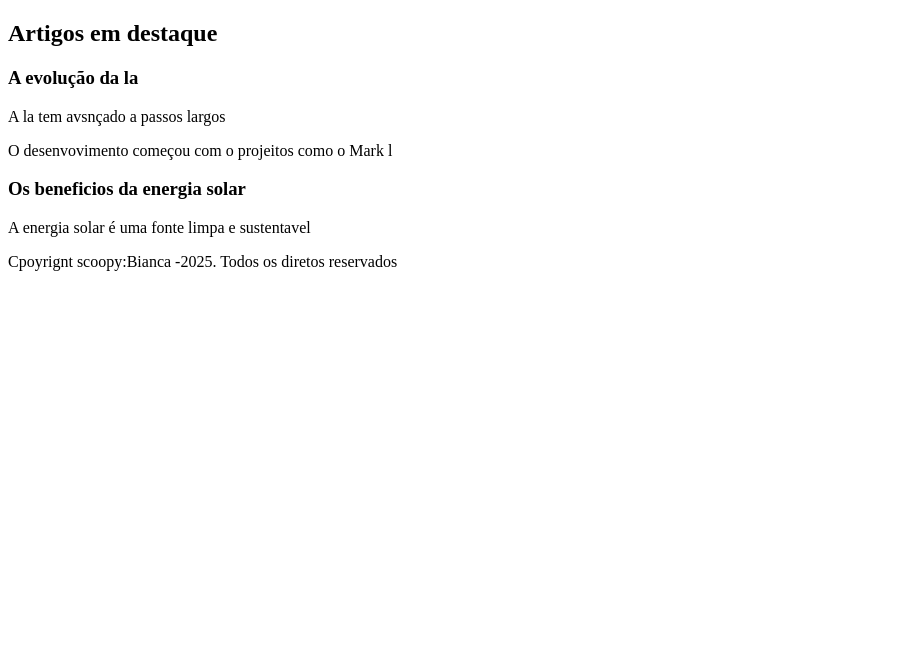
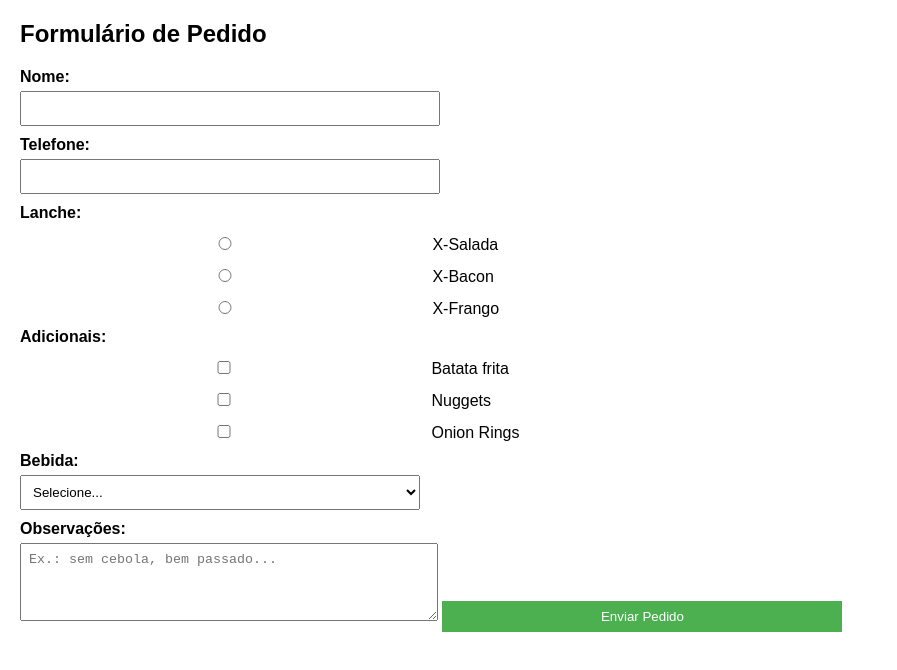
Before and after one commit to Bianca499/html, a plain HTML site: page index.html in a window 1280 px wide. Shown: the whole page, without its empty margins (0-897 px from the left). Drawn offline with Linux system fonts and the light colour scheme.

Commit message:
pedido do lanche

```diff
--- a/index.html
+++ b/index.html
@@ -3,38 +3,94 @@
 <head>
     <meta charset="UTF-8">
     <meta name="viewport" content="width=device-width, initial-scale=1.0">
-    <title>Document</title>
+    <title>Urban Burger</title>
 </head>
 <body>
+<!DOCTYPE html>
+<html lang="pt-BR">
+<head>
+  <meta charset="UTF-8">
+  <title>Pedido - Lanchonete</title>
+  <style>
+    body {
+      font-family: Arial, sans-serif;
+      margin: 20px;
+    }
+    label {
+      display: block;
+      margin-top: 10px;
+      font-weight: bold;
+    }
+    input, select, textarea, button {
+      margin-top: 5px;
+      padding: 8px;
+      width: 100%;
+      max-width: 400px;
+    }
+    .checkbox-group, .radio-group {
+      margin-top: 5px;
+    }
+    .checkbox-group label, .radio-group label {
+      font-weight: normal;
+      display: block;
+    }
+    button {
+      margin-top: 20px;
+      background-color: #4CAF50;
+      color: white;
+      border: none;
+      cursor: pointer;
+    }
+    button:hover {
+      background-color: #45a049;
+    }
+  </style>
+</head>
+<body>
+  <h2>Formulário de Pedido</h2>
+  <form>
+    <!-- Dados do cliente -->
+    <label for="nome">Nome:</label>
+    <input type="text" id="nome" name="nome" required>
+
+    <label for="telefone">Telefone:</label>
+    <input type="tel" id="telefone" name="telefone" required>
+
+    <!-- Escolha do lanche -->
+    <label>Lanche:</label>
+    <div class="radio-group">
+      <label><input type="radio" name="lanche" value="X-Salada" required> X-Salada</label>
+      <label><input type="radio" name="lanche" value="X-Bacon"> X-Bacon</label>
+      <label><input type="radio" name="lanche" value="X-Frango"> X-Frango</label>
+    </div>
+
+    <!-- Adicionais -->
+    <label>Adicionais:</label>
+    <div class="checkbox-group">
+      <label><input type="checkbox" name="adicional" value="Batata frita"> Batata frita</label>
+      <label><input type="checkbox" name="adicional" value="Nuggets"> Nuggets</label>
+      <label><input type="checkbox" name="adicional" value="Onion Rings"> Onion Rings</label>
+    </div>
+
+    <!-- Bebida -->
+    <label for="bebida">Bebida:</label>
+    <select id="bebida" name="bebida" required>
+      <option value="">Selecione...</option>
+      <option value="Refrigerante">Refrigerante</option>
+      <option value="Suco">Suco</option>
+      <option value="Água">Água</option>
+      <option value="Milkshake">Milkshake</option>
+    </select>
+
+    <!-- Observações -->
+    <label for="obs">Observações:</label>
+    <textarea id="obs" name="obs" rows="4" placeholder="Ex.: sem cebola, bem passado..."></textarea>
+
+    <!-- Botão -->
+    <button type="submit">Enviar Pedido</button>
+  </form>
+</body>
+</html>
 
 </body>
-</html src="https//placechold.co/100x100/png"
-alt = *Logo do site*>
-<hl>
-       <main>
-        <section>
-            <h2>Artigos em destaque</h2>
-            <article>
-                <h3>A evolução da la</h3>
-                <p> A la tem avsnçado a passos largos</p>
-                <p>O desenvovimento começou com o projeitos como o Mark l</p>
-                <article>
-                    <article>
-                        <h3> Os beneficios da energia solar</h3>
-                        <p> A energia solar é uma fonte limpa e sustentavel </p>
-                        <article>
-                            <article>
-                                <main>
-                                    <footer>
-                                        <p>Cpoyrignt scoopy:Bianca -2025. Todos os diretos reservados</p>
-
-                                    </footer>
-                                </main>
-                            </article>
-                        </article>
-                    </article>
-                </article>
-            </article>
-        </section>
-    </main>
-</hl>
+</html>
```
